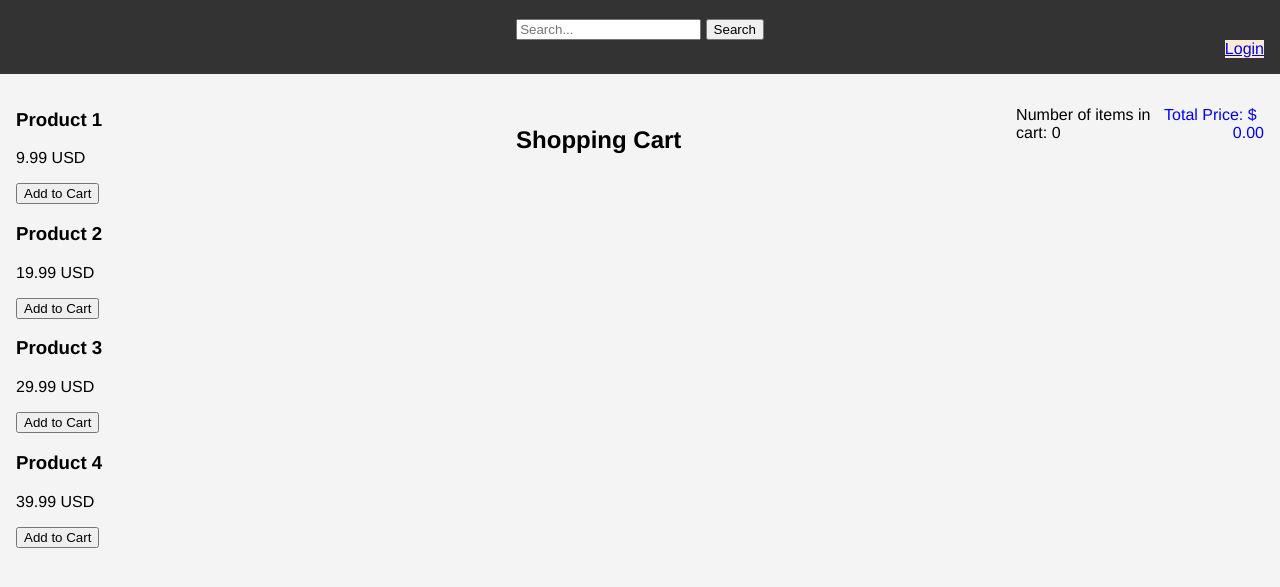
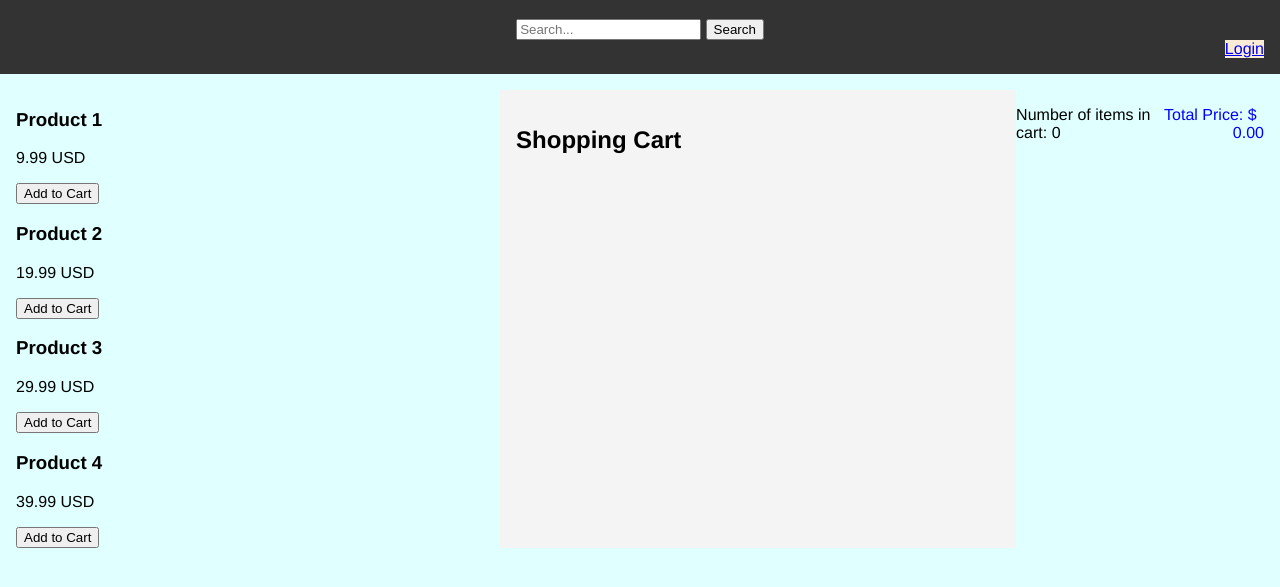
Before and after one commit to HuzaifaRazzak/Commercify, a website: page public/index.html in a window 1280 px wide. Shown: the part 77-664 px from the top of the page. Drawn offline with Linux system fonts and the light colour scheme.

Commit message:
changed background color

```diff
--- a/public/style.css
+++ b/public/style.css
@@ -2,7 +2,7 @@ body {
     font-family: Helvetica, Arial, sans-serif;
     margin: 0;
     padding: 0;
-    background-color: #f4f4f4;
+    background-color:lightcyan;
 }
 
 header {
@@ -46,12 +46,13 @@ li {
 #cart-count {
     float: center;
     padding: auto;
+    border-radius: 5px;
     color:black
-
 }
 
 #total-price {
     float: right;
     padding: auto;
+    border-radius: 5px;
     color:blue
 }
```
Also changed, not shown: public/index.html (+0 -1 lines).
